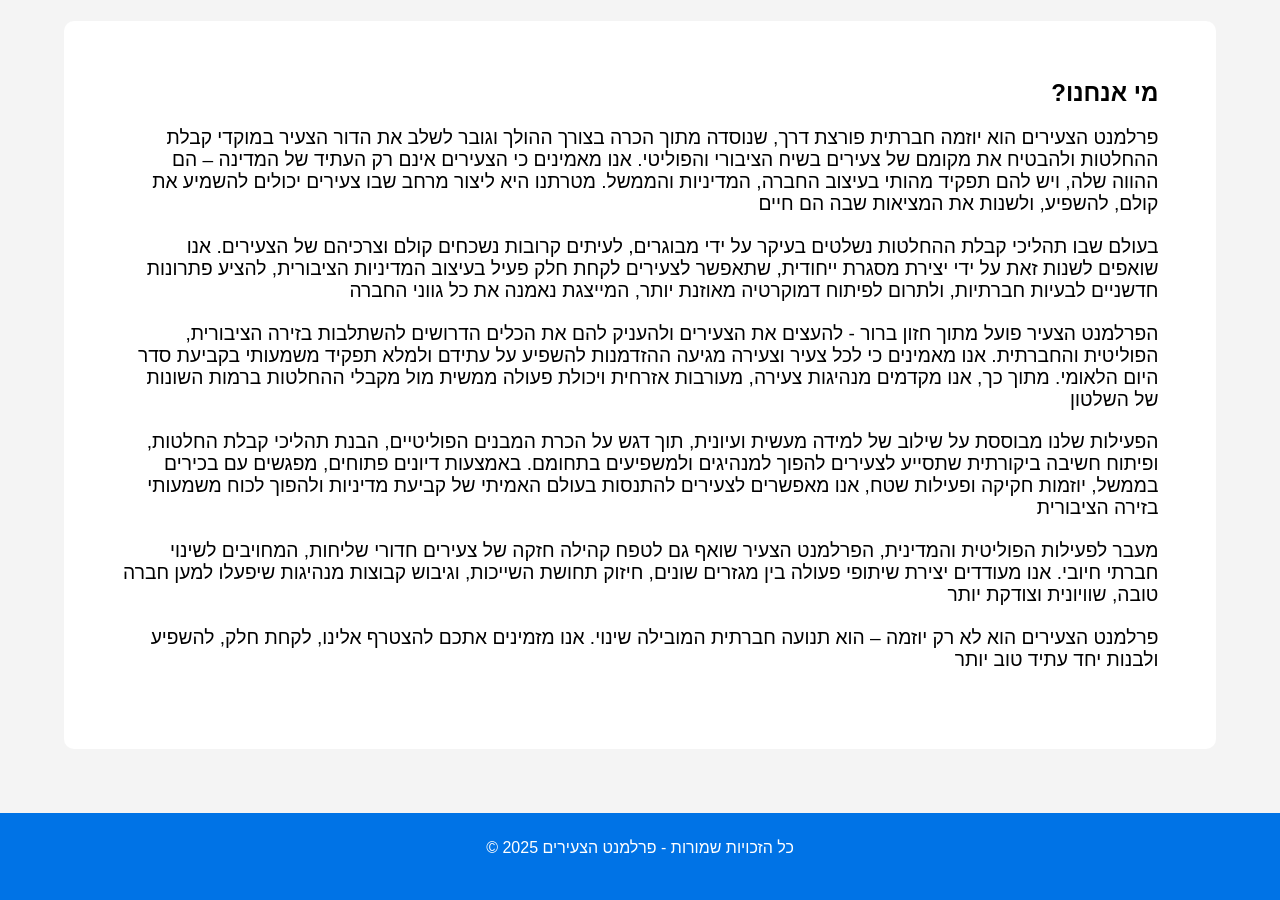
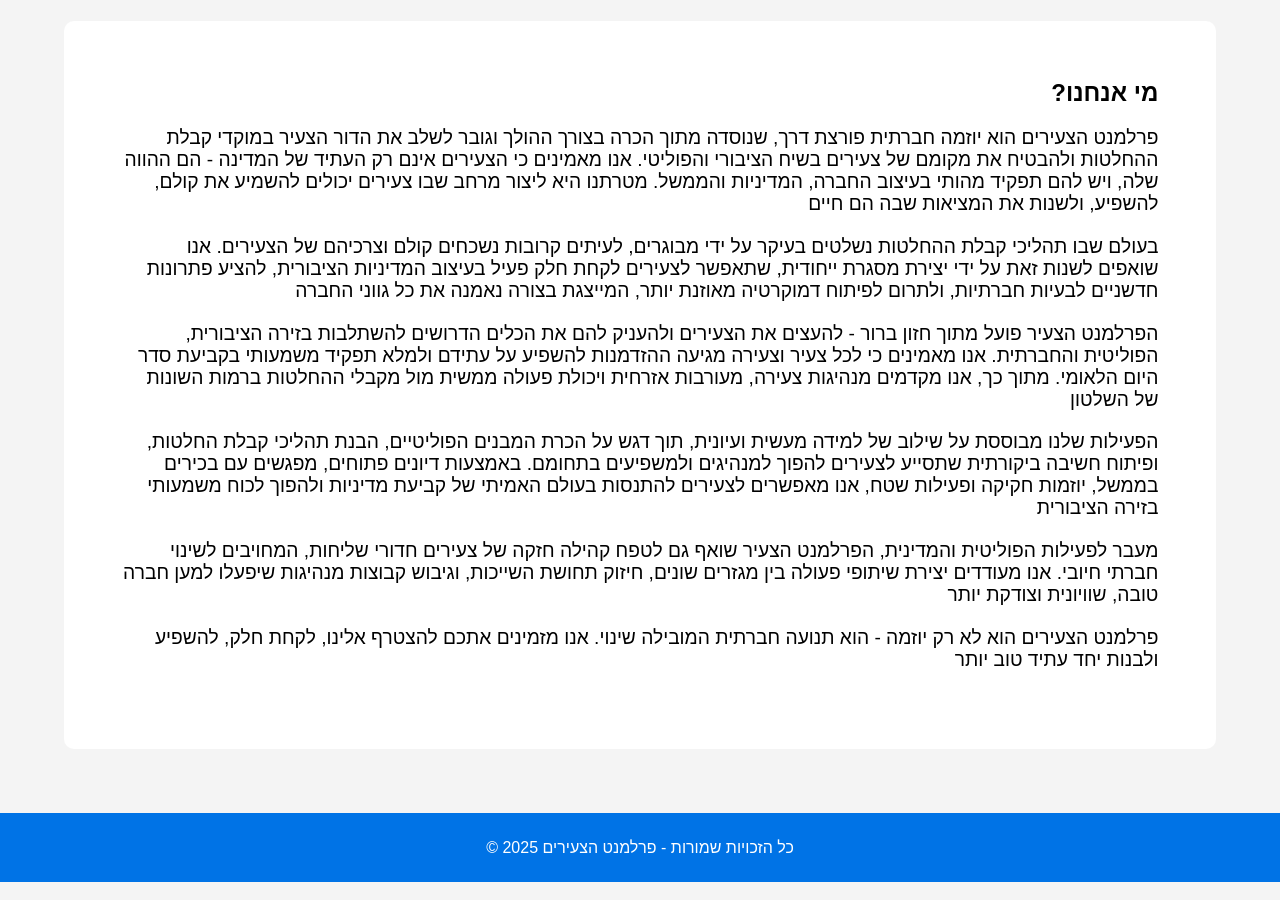
Before and after one commit to sagiv23/ParlementDesJeunes, a plain HTML site: page about.html in a window 1280 px wide. Shown: the part 260-1160 px from the top of the page. Drawn offline with Linux system fonts and the light colour scheme.

Commit message:
Add files via upload

```diff
--- a/about.html
+++ b/about.html
@@ -20,16 +20,16 @@
     <div class="container">
         <section class="content">
             <h2>?מי אנחנו</h2>
-            <p>פרלמנט הצעירים הוא יוזמה חברתית פורצת דרך, שנוסדה מתוך הכרה בצורך ההולך וגובר לשלב את הדור הצעיר במוקדי קבלת ההחלטות ולהבטיח את מקומם של צעירים בשיח הציבורי והפוליטי. אנו מאמינים כי הצעירים אינם רק העתיד של המדינה – הם ההווה שלה, ויש להם תפקיד מהותי בעיצוב החברה, המדיניות והממשל. מטרתנו היא ליצור מרחב שבו צעירים יכולים להשמיע את קולם, להשפיע, ולשנות את המציאות שבה הם חיים</p>
-            <p>בעולם שבו תהליכי קבלת ההחלטות נשלטים בעיקר על ידי מבוגרים, לעיתים קרובות נשכחים קולם וצרכיהם של הצעירים. אנו שואפים לשנות זאת על ידי יצירת מסגרת ייחודית, שתאפשר לצעירים לקחת חלק פעיל בעיצוב המדיניות הציבורית, להציע פתרונות חדשניים לבעיות חברתיות, ולתרום לפיתוח דמוקרטיה מאוזנת יותר, המייצגת נאמנה את כל גווני החברה</p>
+            <p>פרלמנט הצעירים הוא יוזמה חברתית פורצת דרך, שנוסדה מתוך הכרה בצורך ההולך וגובר לשלב את הדור הצעיר במוקדי קבלת ההחלטות ולהבטיח את מקומם של צעירים בשיח הציבורי והפוליטי. אנו מאמינים כי הצעירים אינם רק העתיד של המדינה - הם ההווה שלה, ויש להם תפקיד מהותי בעיצוב החברה, המדיניות והממשל. מטרתנו היא ליצור מרחב שבו צעירים יכולים להשמיע את קולם, להשפיע, ולשנות את המציאות שבה הם חיים</p>
+            <p>בעולם שבו תהליכי קבלת ההחלטות נשלטים בעיקר על ידי מבוגרים, לעיתים קרובות נשכחים קולם וצרכיהם של הצעירים. אנו שואפים לשנות זאת על ידי יצירת מסגרת ייחודית, שתאפשר לצעירים לקחת חלק פעיל בעיצוב המדיניות הציבורית, להציע פתרונות חדשניים לבעיות חברתיות, ולתרום לפיתוח דמוקרטיה מאוזנת יותר, המייצגת בצורה נאמנה את כל גווני החברה</p>
             <p>הפרלמנט הצעיר פועל מתוך חזון ברור - להעצים את הצעירים ולהעניק להם את הכלים הדרושים להשתלבות בזירה הציבורית, הפוליטית והחברתית. אנו מאמינים כי לכל צעיר וצעירה מגיעה ההזדמנות להשפיע על עתידם ולמלא תפקיד משמעותי בקביעת סדר היום הלאומי. מתוך כך, אנו מקדמים מנהיגות צעירה, מעורבות אזרחית ויכולת פעולה ממשית מול מקבלי ההחלטות ברמות השונות של השלטון</p>
             <p>הפעילות שלנו מבוססת על שילוב של למידה מעשית ועיונית, תוך דגש על הכרת המבנים הפוליטיים, הבנת תהליכי קבלת החלטות, ופיתוח חשיבה ביקורתית שתסייע לצעירים להפוך למנהיגים ולמשפיעים בתחומם. באמצעות דיונים פתוחים, מפגשים עם בכירים בממשל, יוזמות חקיקה ופעילות שטח, אנו מאפשרים לצעירים להתנסות בעולם האמיתי של קביעת מדיניות ולהפוך לכוח משמעותי בזירה הציבורית</p>
             <p>מעבר לפעילות הפוליטית והמדינית, הפרלמנט הצעיר שואף גם לטפח קהילה חזקה של צעירים חדורי שליחות, המחויבים לשינוי חברתי חיובי. אנו מעודדים יצירת שיתופי פעולה בין מגזרים שונים, חיזוק תחושת השייכות, וגיבוש קבוצות מנהיגות שיפעלו למען חברה טובה, שוויונית וצודקת יותר</p>
-            <p>פרלמנט הצעירים הוא לא רק יוזמה – הוא תנועה חברתית המובילה שינוי. אנו מזמינים אתכם להצטרף אלינו, לקחת חלק, להשפיע ולבנות יחד עתיד טוב יותר</p>
+            <p>פרלמנט הצעירים הוא לא רק יוזמה - הוא תנועה חברתית המובילה שינוי. אנו מזמינים אתכם להצטרף אלינו, לקחת חלק, להשפיע ולבנות יחד עתיד טוב יותר</p>
         </section>
     </div>
     <footer>
-        &copy; 2025 כל הזכויות שמורות - פרלמנט הצעירים<br><br>
+        &copy; 2025 כל הזכויות שמורות - פרלמנט הצעירים
     </footer>
 </body>
 </html>
```
Also changed, not shown: contact.html (+1 -1 lines), index.html (+1 -1 lines), mission.html (+3 -3 lines).
